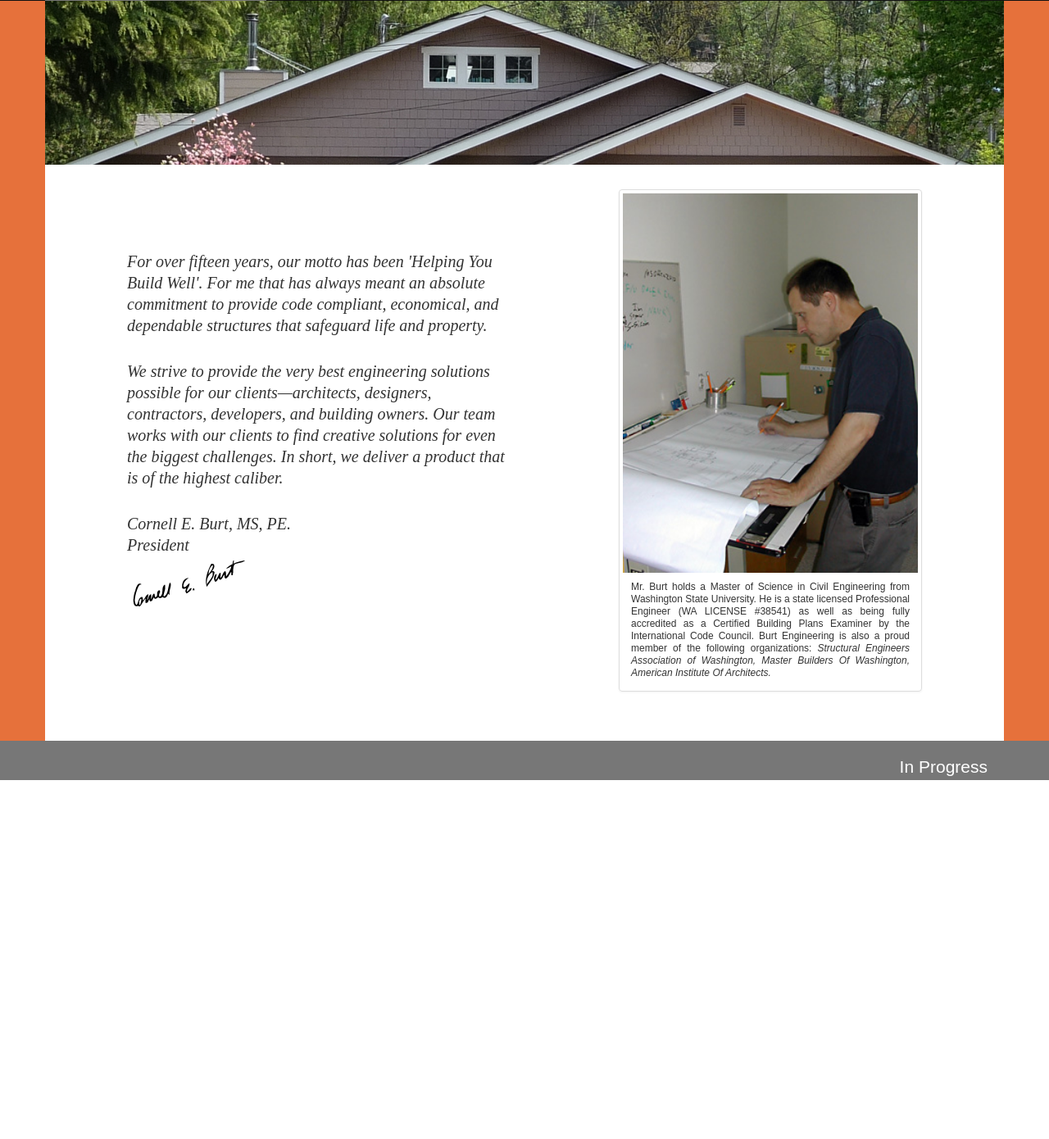
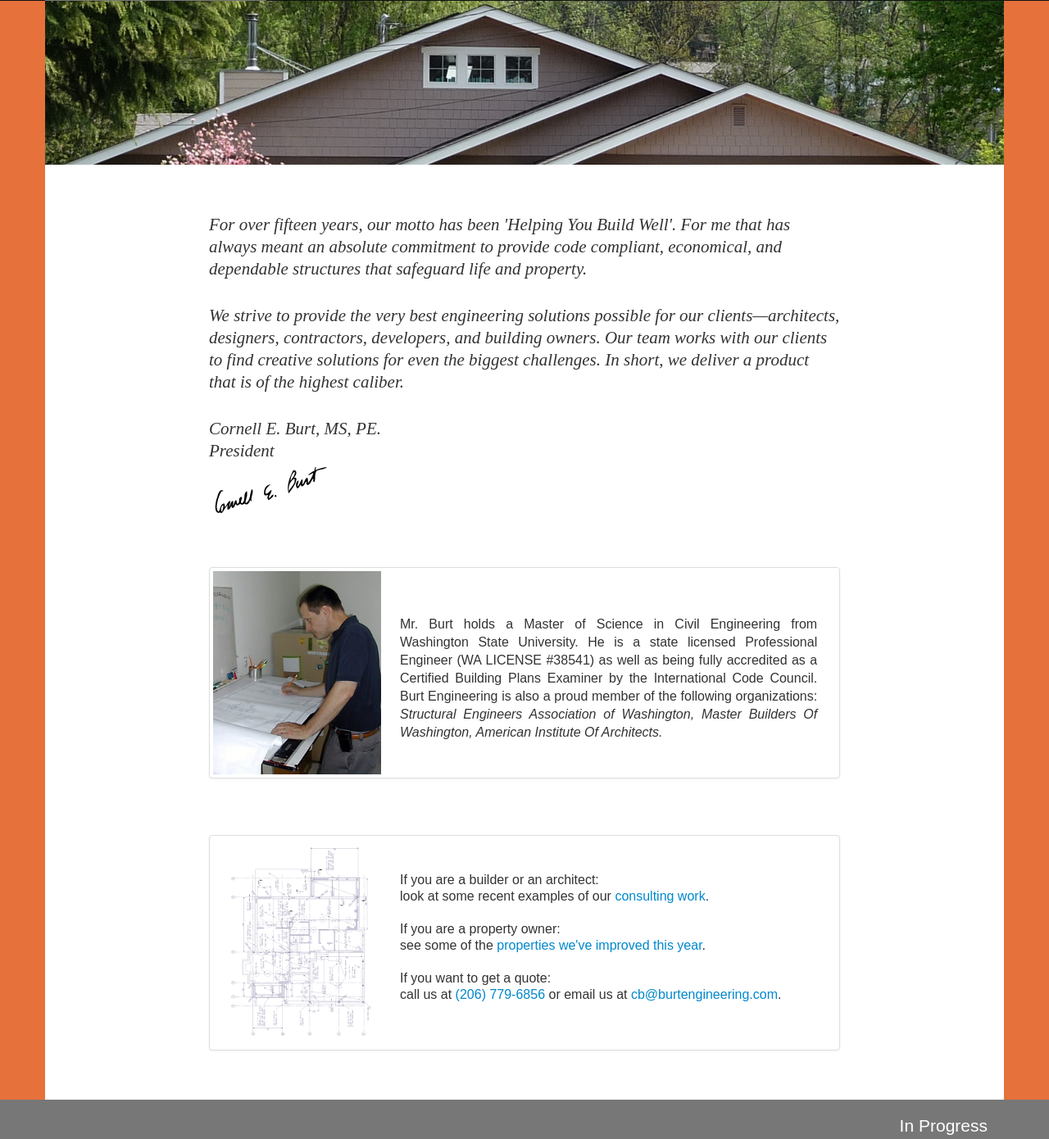
Before and after one commit to oburt/oburt-personal, a PHP site: page /burt-engineering/index.php in a window 1280 px wide. Shown: the part 147-1537 px from the top of the page at 82% size. Before the commit the page ends 1099 px from the top, so only its background shows below. Run offline with PHP 8.4, Linux system fonts and the light colour scheme; some libraries are stand-ins or nearby versions.

Commit message:
home page alignment

```diff
--- a/www/burt-engineering/css/style.css
+++ b/www/burt-engineering/css/style.css
@@ -72,25 +72,41 @@ section {
 }
 
 .be-index-letter {
-	padding: 75px 0 0;
-	font-size: 20px;
-	line-height: 26px;
+	padding: 30px 0 30px 0;
+	font-size: 21px;
+	line-height: 27px;
 	font-family: "ff-meta-serif-web-pro",serif;
 	font-style: italic;
 }
 .be-index-letter p {
 	margin-bottom: 30px;
 }
-.be-index-photo {
-	font-size: 12px;
-	line-height: 15px;
+.be-index-photo, .be-index-closer {
+	font-size: 16px;
+	line-height: 22px;
 	text-align: justify;
 }
-.be-index-photo img {
-	width: 360px;
+.be-index-photo img, .be-index-closer img {
+	width: 27%;
 }
-.be-index-photo p {
-	margin: 10px;
+.be-index-photo p, .be-index-closer p {
+	margin: 54px 3%;
+	width: 67%;
+	float: right;
+}
+.be-index-closer {
+	margin-top: 60px;
+	margin-bottom: 0;
+}
+.be-index-closer p {
+	margin-top: 10px;
+	margin-bottom: 10px;
+}
+.be-index-closer p:first-child {
+	margin-top: 40px;
+}
+.be-index-closer p:last-child {
+	margin-bottom: 20px;
 }
 
 .be-sidebar {
--- a/www/burt-engineering/index.php
+++ b/www/burt-engineering/index.php
@@ -9,7 +9,7 @@
 				</div>
 			</div>
 			<div class="row" style="margin-top:30px;">
-				<div class="span5 offset1">
+				<div class="span8 offset2">
 					<div class="be-index-letter">
 						<p>
 							For over fifteen years, our motto has been 'Helping You Build Well'. For me that has always meant an absolute commitment to provide code compliant, economical, and dependable structures that safeguard life and property.
@@ -24,11 +24,29 @@
 						</p>
 					</div>
 				</div>
-				<div class="span4 offset1">
+			</div>
+			<div class="row">
+				<div class="span8 offset2">
 					<div class="be-index-photo thumbnail">
-						<img src="img/cb_deskside-300.jpg" />
 						<p>Mr. Burt holds a Master of Science in Civil Engineering from Washington State University. He is a state licensed Professional Engineer (WA LICENSE #38541) as well as being fully accredited as a Certified Building Plans Examiner by the International Code Council. Burt Engineering is also a proud member of the following organizations: <em>Structural Engineers Association of Washington, Master Builders Of Washington, American Institute Of Architects.</em>
 						</p>
+						<img src="img/cb_deskside-274x331.jpg" />
+					</div>
+				</div>
+			</div>
+			<div class="row be-index-closer">
+				<div class="span8 offset2">
+					<div class="thumbnail">
+						<p>
+							If you are a builder or an architect:</br>look at some recent examples of our <a href="builders.php">consulting work</a>.
+						</p>
+						<p>
+							If you are a property owner:</br>see some of the  <a href="owners.php">properties we've improved this year</a>.
+						</p>
+						<p>
+							If you want to get a quote:</br>call us at <a href="tel:1-206-779-6856">(206) 779-6856</a> or email us at <a href="mailto:cb@burtengineering.com">cb@burtengineering.com</a>.
+						</p>
+						<img src="img/bg-small-260x320.png" />
 					</div>
 				</div>
 			</div>
```
Also changed, not shown: www/burt-engineering/img/bg-small-260x320.png (added), www/burt-engineering/img/bg-small-300x320.png (added), www/burt-engineering/img/bg-small-300x360.png (added), www/burt-engineering/img/bg-small-360x300.png (added), www/burt-engineering/img/cb_deskside-274x331.jpg (added).
